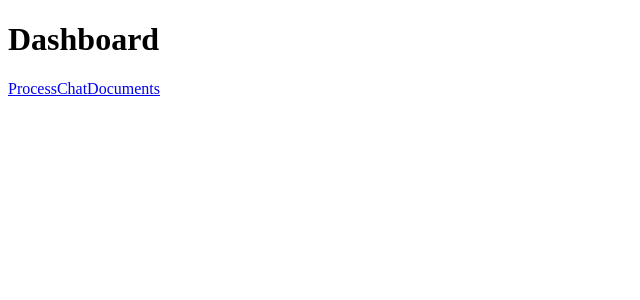
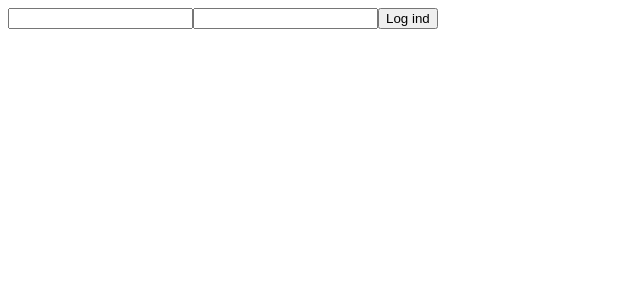
Before and after one commit to maryamissam123/2sempentia, a Vue app: page / in a window 1280 px wide. Shown: the top 300 px of the page, without its empty margins (0-640 px from the left). Built offline with nearby package versions, Linux system fonts and the light colour scheme.

Commit message:
feat: add login view

```diff
--- a/src/router/index.js
+++ b/src/router/index.js
@@ -6,6 +6,11 @@ const router = createRouter({
   routes: [
     {
       path: '/',
+      name: 'login',
+      component: () => import('@/views/login/LoginView.vue'),
+    },
+    {
+      path: '/dashboard',
       name: 'dashboard',
       component: DashboardView,
     },
--- a/src/stores/auth.js
+++ b/src/stores/auth.js
@@ -5,7 +5,7 @@ import { signInWithEmailAndPassword, signOut, onAuthStateChanged } from 'firebas
 import { doc, getDoc } from 'firebase/firestore';
 import { auth, db } from '@/firebase';
 
-export const useAuthStore = defineStore(auth, () => {
+export const useAuthStore = defineStore('auth', () => {
     const login = async (email, password) => {
         await signInWithEmailAndPassword(auth, email, password)
     };
--- /dev/null
+++ b/src/views/login/LoginView.vue
@@ -0,0 +1,19 @@
+<script setup>
+import { ref } from 'vue';
+import { useAuthStore } from '@/stores/auth';
+
+const email = ref('');
+const password = ref('')
+const authStore = useAuthStore();
+
+const login = async () => {
+    await authStore.login(email.value, password.value)
+    console.log('logget ind')
+}
+</script>
+
+<template>
+    <input v-model="email" type="email">
+    <input v-model="password" type="password">
+    <button @click="login">Log ind</button>
+</template>
```
